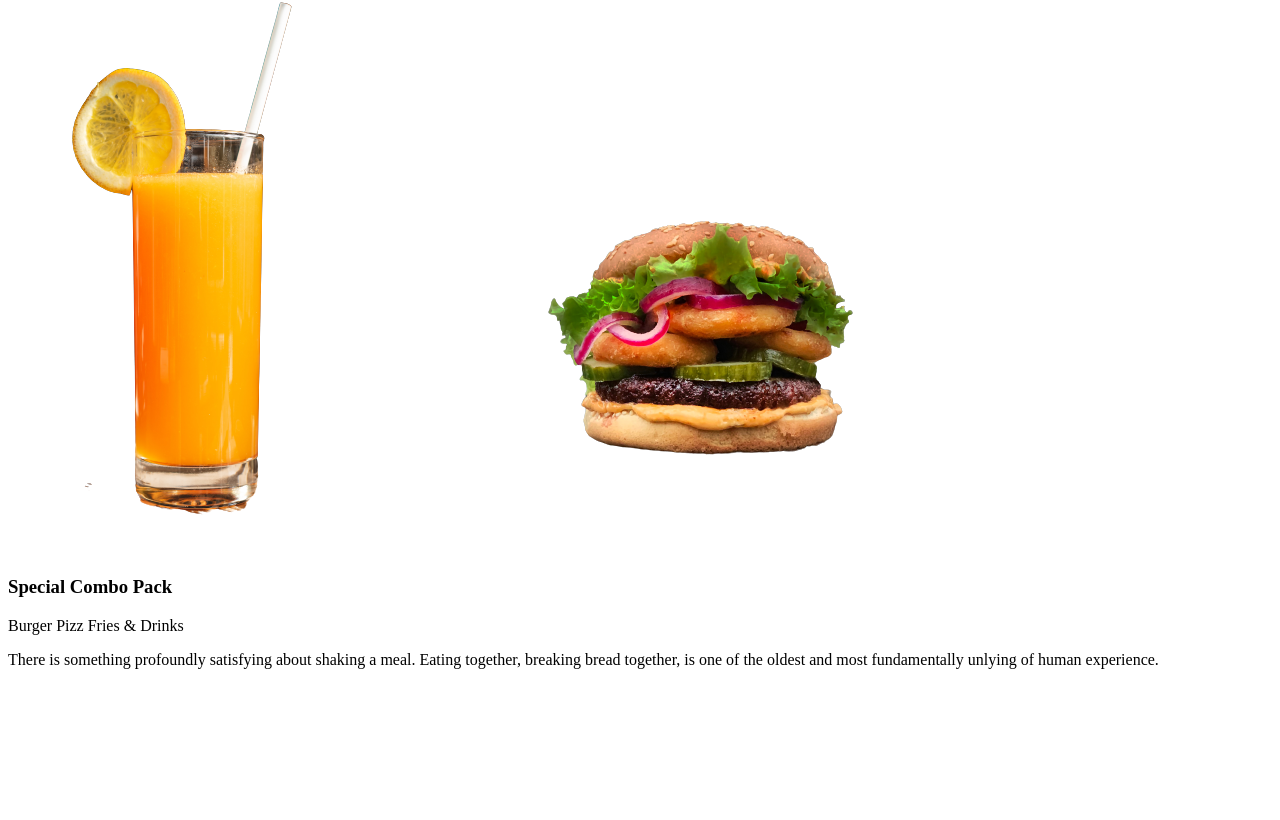
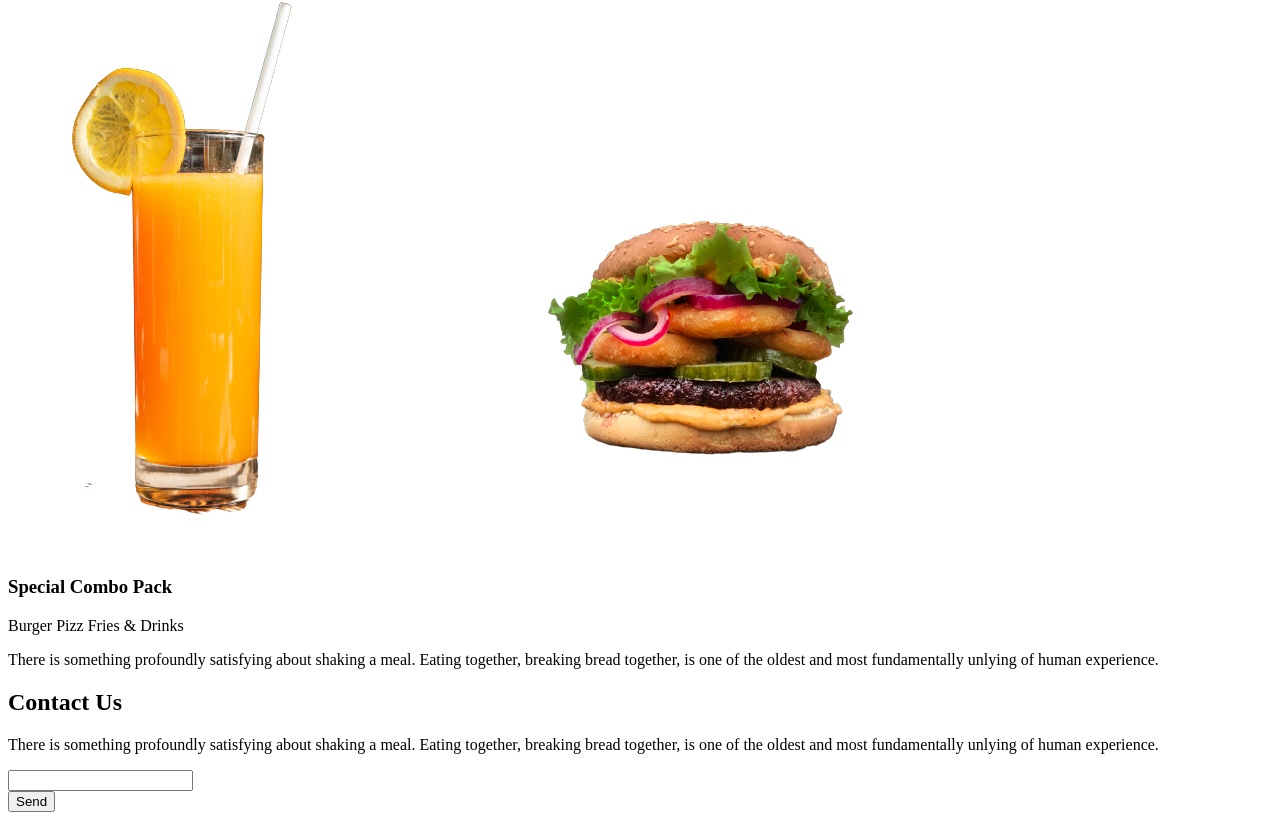
Before and after one commit to ClintonOliera/street-food, a plain HTML site: page index.html in a window 1280 px wide. Shown: the part 5631-6451 px from the top of the page. Before the commit the page ends 6316 px from the top, so only its background shows below. Drawn offline with Linux system fonts and the light colour scheme.

Commit message:
added contact-us section components

```diff
--- a/index.html
+++ b/index.html
@@ -243,6 +243,29 @@
             </div>
         </section>
 
+        <section id="contact-us">
+            <div class="section-title">
+                <h1>Contact <span>Us</span></h1>
+            </div>
+            <div class="contact-section d-flex">
+                <div>
+                    <p>
+                        There is something profoundly satisfying
+                        about shaking a meal. Eating together, breaking
+                        bread together, is one of the oldest and most fundamentally
+                        unlying of human experience.
+                    </p>
+                    <form class="contact-form">
+                        <div>
+                            <input type="text" class="form-control">
+                        </div>
+
+                        <button class="btn submit-btn">Send</button>
+                    </form>
+                </div>
+            </div>
+        </section>
+
     </div>
 </body>
 </html>
```
